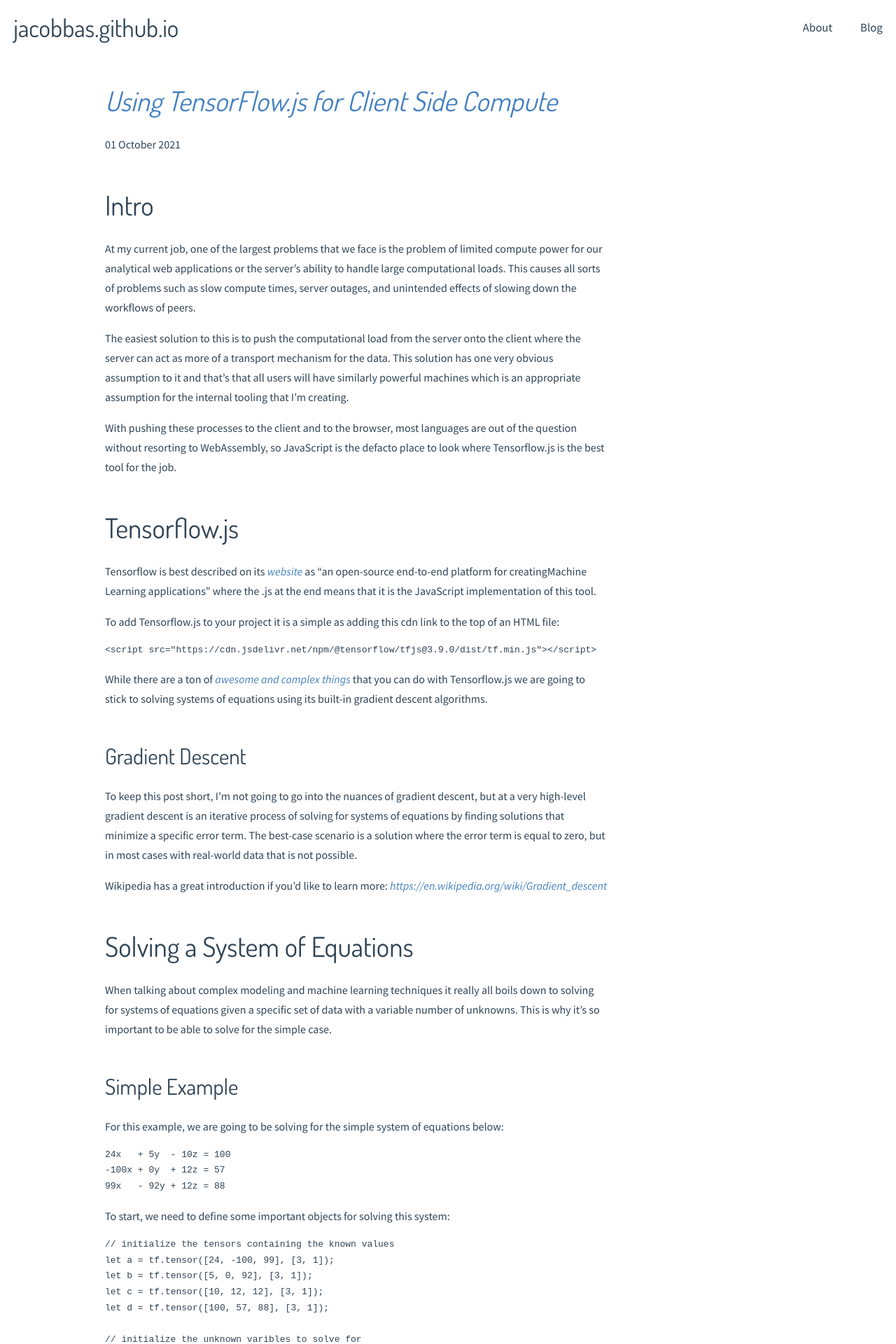
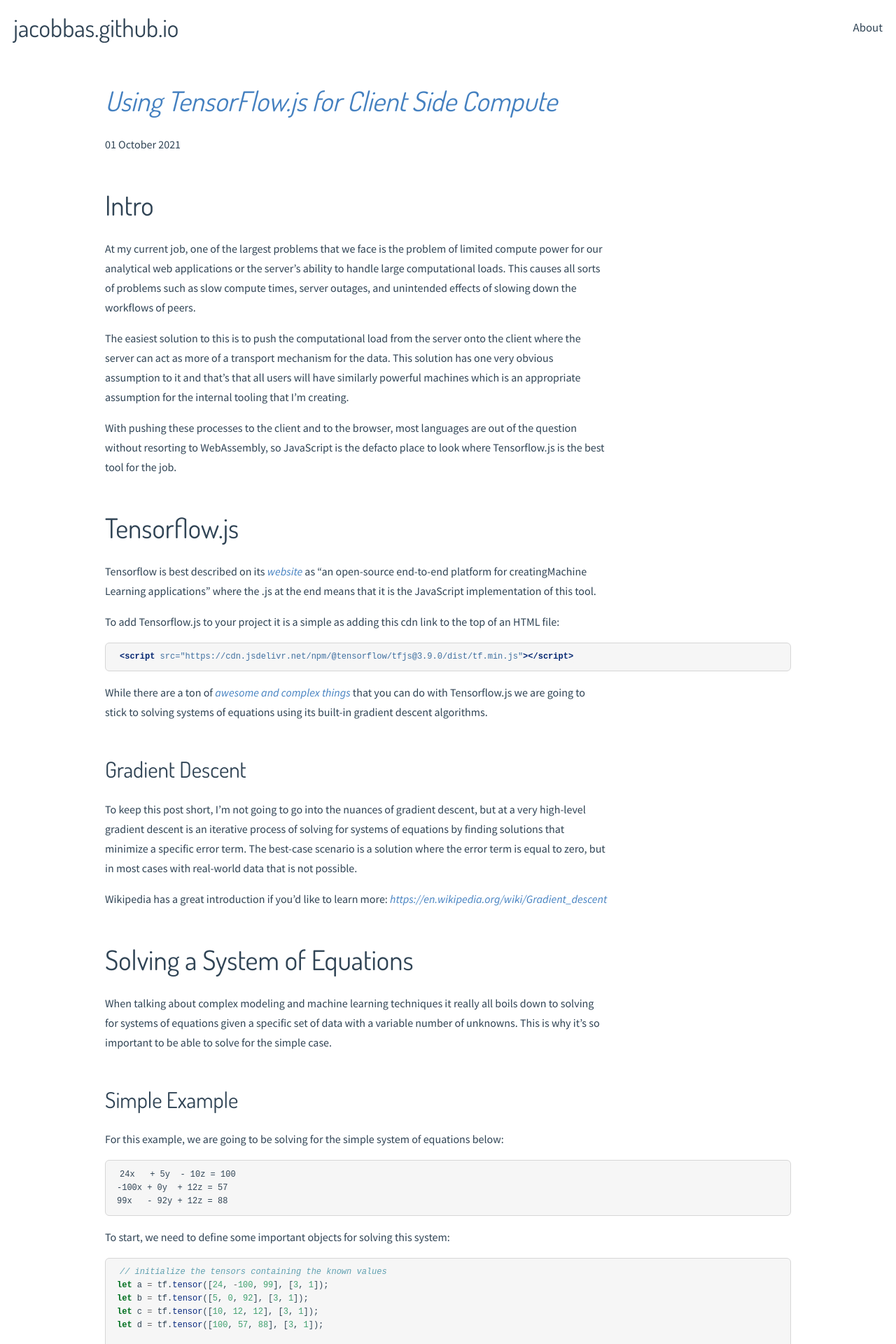
Before and after one commit to JacobBas/JacobBas.github.io, a Jekyll site: the page built from _posts/2021-09-30-clientside-tensorflow.markdown, in a window 1280 px wide. Shown: the top 1920 px of the page at 70% size. Built offline with Jekyll 4.4.1, drawn with Linux system fonts in a browser that asks for light colours.

Commit message:
finalizing changes to the blog:

````diff
--- a/_includes/header.html
+++ b/_includes/header.html
@@ -5,7 +5,7 @@
   <nav>
     <ul>
       <li><a href="/about/">About</a></li>
-      <li><a href="/blog/">Blog</a></li>
+      <!-- <li><a href="/blog/">Blog</a></li> -->
     </ul>
   </nav>
 </header>
--- a/_posts/2021-09-30-clientside-tensorflow.markdown
+++ b/_posts/2021-09-30-clientside-tensorflow.markdown
@@ -26,7 +26,7 @@ Tensorflow is best described on its [website](https://www.tensorflow.org/js) as
 
 To add Tensorflow.js to your project it is a simple as adding this cdn link to the top
 of an HTML file:
-```HTML
+```html
 <script src="https://cdn.jsdelivr.net/npm/@tensorflow/tfjs@3.9.0/dist/tf.min.js"></script>
 ```
 
--- a/css/index.css
+++ b/css/index.css
@@ -195,3 +195,233 @@ footer svg {
   width: 18px;
   height: 18px;
 }
+
+/* CODE */
+.hightlight {
+  overflow: auto !important;
+  position: relative !important;
+}
+
+.highlight pre,
+pre {
+  padding: 0.65rem 1rem;
+  overflow: auto;
+  line-height: 1.45;
+  background-color: var(--light-grey);
+  border-radius: 6px;
+  border: 1px solid #d6d6d6;
+}
+
+code {
+  padding: 2px 4px;
+  font-size: 0.75rem;
+  font-weight: 400;
+  border-radius: 4px;
+  background-color: var(--light-grey);
+}
+
+.highlight .hll {
+  background-color: #ffffcc;
+}
+.highlight .c {
+  color: #60a0b0;
+  font-style: italic;
+} /* Comment */
+.highlight .err {
+  border: 1px solid #ff0000;
+} /* Error */
+.highlight .k {
+  color: #007020;
+  font-weight: bold;
+} /* Keyword */
+.highlight .o {
+  color: #666666;
+} /* Operator */
+.highlight .cm {
+  color: #60a0b0;
+  font-style: italic;
+} /* Comment.Multiline */
+.highlight .cp {
+  color: #007020;
+} /* Comment.Preproc */
+.highlight .c1 {
+  color: #60a0b0;
+  font-style: italic;
+} /* Comment.Single */
+.highlight .cs {
+  color: #60a0b0;
+  background-color: #fff0f0;
+} /* Comment.Special */
+.highlight .gd {
+  color: #a00000;
+} /* Generic.Deleted */
+.highlight .ge {
+  font-style: italic;
+} /* Generic.Emph */
+.highlight .gr {
+  color: #ff0000;
+} /* Generic.Error */
+.highlight .gh {
+  color: #000080;
+  font-weight: bold;
+} /* Generic.Heading */
+.highlight .gi {
+  color: #00a000;
+} /* Generic.Inserted */
+.highlight .go {
+  color: #808080;
+} /* Generic.Output */
+.highlight .gp {
+  color: #c65d09;
+  font-weight: bold;
+} /* Generic.Prompt */
+.highlight .gs {
+  font-weight: bold;
+} /* Generic.Strong */
+.highlight .gu {
+  color: #800080;
+  font-weight: bold;
+} /* Generic.Subheading */
+.highlight .gt {
+  color: #0040d0;
+} /* Generic.Traceback */
+.highlight .kc {
+  color: #007020;
+  font-weight: bold;
+} /* Keyword.Constant */
+.highlight .kd {
+  color: #007020;
+  font-weight: bold;
+} /* Keyword.Declaration */
+.highlight .kn {
+  color: #007020;
+  font-weight: bold;
+} /* Keyword.Namespace */
+.highlight .kp {
+  color: #007020;
+} /* Keyword.Pseudo */
+.highlight .kr {
+  color: #007020;
+  font-weight: bold;
+} /* Keyword.Reserved */
+.highlight .kt {
+  color: #902000;
+} /* Keyword.Type */
+.highlight .m {
+  color: #40a070;
+} /* Literal.Number */
+.highlight .s {
+  color: #4070a0;
+} /* Literal.String */
+.highlight .na {
+  color: #4070a0;
+} /* Name.Attribute */
+.highlight .nb {
+  color: #007020;
+} /* Name.Builtin */
+.highlight .nc {
+  color: #0e84b5;
+  font-weight: bold;
+} /* Name.Class */
+.highlight .no {
+  color: #60add5;
+} /* Name.Constant */
+.highlight .nd {
+  color: #555555;
+  font-weight: bold;
+} /* Name.Decorator */
+.highlight .ni {
+  color: #d55537;
+  font-weight: bold;
+} /* Name.Entity */
+.highlight .ne {
+  color: #007020;
+} /* Name.Exception */
+.highlight .nf {
+  color: #06287e;
+} /* Name.Function */
+.highlight .nl {
+  color: #002070;
+  font-weight: bold;
+} /* Name.Label */
+.highlight .nn {
+  color: #0e84b5;
+  font-weight: bold;
+} /* Name.Namespace */
+.highlight .nt {
+  color: #062873;
+  font-weight: bold;
+} /* Name.Tag */
+.highlight .nv {
+  color: #bb60d5;
+} /* Name.Variable */
+.highlight .ow {
+  color: #007020;
+  font-weight: bold;
+} /* Operator.Word */
+.highlight .w {
+  color: #bbbbbb;
+} /* Text.Whitespace */
+.highlight .mf {
+  color: #40a070;
+} /* Literal.Number.Float */
+.highlight .mh {
+  color: #40a070;
+} /* Literal.Number.Hex */
+.highlight .mi {
+  color: #40a070;
+} /* Literal.Number.Integer */
+.highlight .mo {
+  color: #40a070;
+} /* Literal.Number.Oct */
+.highlight .sb {
+  color: #4070a0;
+} /* Literal.String.Backtick */
+.highlight .sc {
+  color: #4070a0;
+} /* Literal.String.Char */
+.highlight .sd {
+  color: #4070a0;
+  font-style: italic;
+} /* Literal.String.Doc */
+.highlight .s2 {
+  color: #4070a0;
+} /* Literal.String.Double */
+.highlight .se {
+  color: #4070a0;
+  font-weight: bold;
+} /* Literal.String.Escape */
+.highlight .sh {
+  color: #4070a0;
+} /* Literal.String.Heredoc */
+.highlight .si {
+  color: #70a0d0;
+  font-style: italic;
+} /* Literal.String.Interpol */
+.highlight .sx {
+  color: #c65d09;
+} /* Literal.String.Other */
+.highlight .sr {
+  color: #235388;
+} /* Literal.String.Regex */
+.highlight .s1 {
+  color: #4070a0;
+} /* Literal.String.Single */
+.highlight .ss {
+  color: #517918;
+} /* Literal.String.Symbol */
+.highlight .bp {
+  color: #007020;
+} /* Name.Builtin.Pseudo */
+.highlight .vc {
+  color: #bb60d5;
+} /* Name.Variable.Class */
+.highlight .vg {
+  color: #bb60d5;
+} /* Name.Variable.Global */
+.highlight .vi {
+  color: #bb60d5;
+} /* Name.Variable.Instance */
+.highlight .il {
+  color: #40a070;
+} /* Literal.Number.Integer.Long */
````
